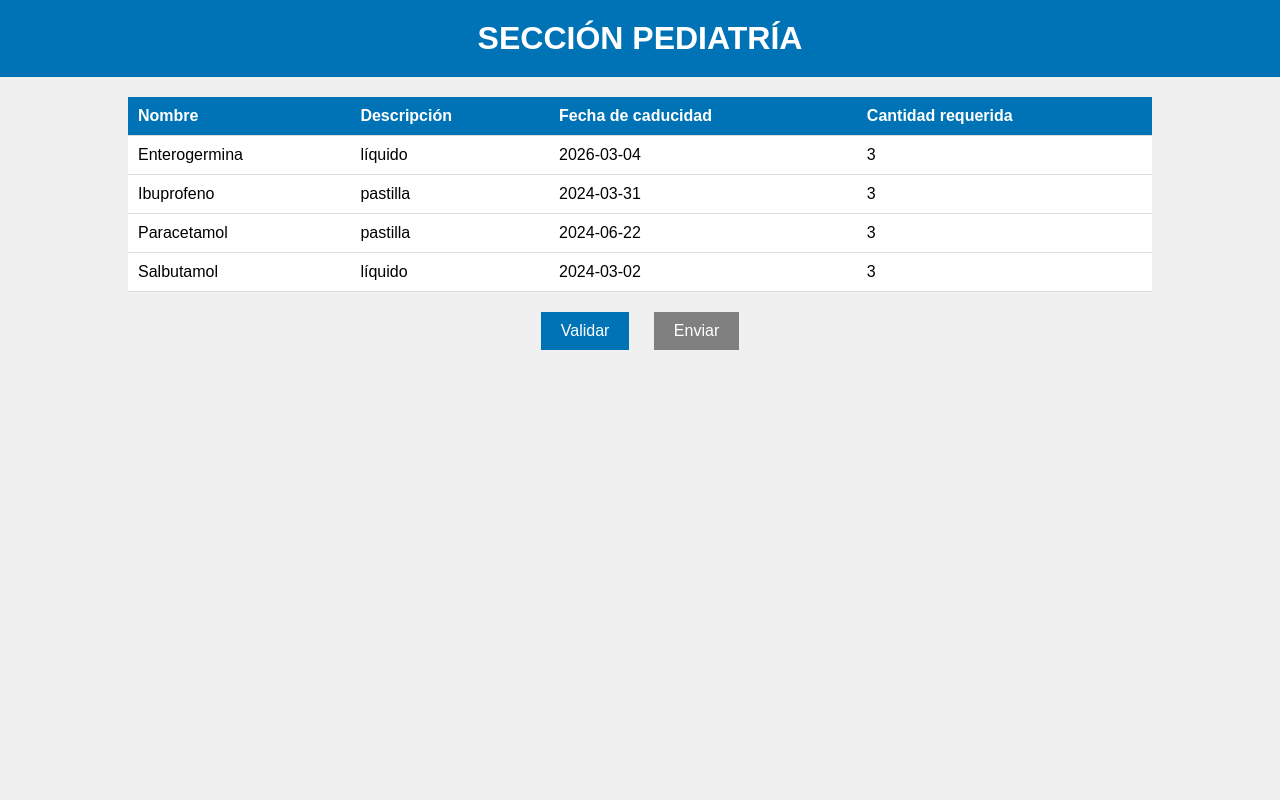
After one commit to estebancod/lab4, a PHP site: page /pediatria.php in a window 1280 px wide. The commit adds this page. Run offline with PHP 8.4, Linux system fonts and the light colour scheme.

Commit message:
juanes me ha ayudado a subir los ultimos cambios

```diff
--- a/index.php
+++ b/index.php
@@ -83,7 +83,7 @@
              if (userIDValue === '1') {
                window.location.href = 'interfaz_farmacia.php';
             } else if (userIDValue === '2') {
-              window.location.href = 'usuario_farmacia.php';
+              window.location.href = 'usuario_unidades.php';
             } else {
     // Manejar otro caso si es necesario
     alert('ID de usuario no válido');
--- a/interfaz_farmacia.php
+++ b/interfaz_farmacia.php
@@ -45,7 +45,7 @@
 </head>
 <body>
   <header>
-    <a href="modificar_persona.php">
+    <a href="solicitudes_unidades.php">
       <button>Solicitudes</button></a>
     <a href="gestion_medicamento.php">
       <button>Inventarios</button></a>
@@ -54,7 +54,7 @@
 
   <main>
     <!-- Aquí se mostraría el contenido relevante -->
-    <h1>Bienvenido a la interfaz gráfica</h1>
+    <h1>Bienvenido a la Medired express</h1>
     <p>Aquí podrás gestionar tus solicitudes, inventarios y cápsulas.</p>
   </main>
 </body>
--- /dev/null
+++ b/pediatria.php
@@ -0,0 +1,128 @@
+<!DOCTYPE html>
+<html>
+<head>
+    <title>Sección Pediatría</title>
+    <style>
+        body {
+            font-family: Arial, sans-serif;
+            background-color: #f0f0f0;
+            display: flex;
+            justify-content: flex-start;
+            align-items: center;
+            height: 100vh;
+            margin: 0;
+            flex-direction: column;
+        }
+
+        h1 {
+            background-color: #0073b7;
+            color: white;
+            padding: 20px;
+            margin: 0;
+            text-align: center;
+            width: 100%;
+        }
+
+        table {
+            width: 80%;
+            margin-top: 20px;
+            border-collapse: collapse;
+            background-color: white;
+        }
+
+        th, td {
+            padding: 10px;
+            text-align: left;
+            border-bottom: 1px solid #ddd;
+        }
+
+        th {
+            background-color: #0073b7;
+            color: white;
+        }
+
+        tr:hover {
+            background-color: #f1f1f1;
+        }
+
+        .button-container {
+            margin-top: 20px;
+        }
+
+        button {
+            padding: 10px 20px;
+            margin: 0 10px;
+            font-size: 16px;
+            cursor: pointer;
+        }
+
+        #send-button {
+            background-color: grey;
+            color: white;
+            border: none;
+            cursor: not-allowed;
+        }
+
+        #validate-button {
+            background-color: #0073b7;
+            color: white;
+            border: none;
+        }
+    </style>
+    <script>
+        function validate() {
+            alert('Validado para pediatría');
+            document.getElementById('send-button').style.backgroundColor = '#0073b7';
+            document.getElementById('send-button').style.cursor = 'pointer';
+            document.getElementById('send-button').disabled = false;
+        }
+
+        function send() {
+            alert('Enviado con éxito');
+        }
+    </script>
+</head>
+<body>
+    <h1>SECCIÓN PEDIATRÍA</h1>
+    <table>
+        <thead>
+            <tr>
+                <th>Nombre</th>
+                <th>Descripción</th>
+                <th>Fecha de caducidad</th>
+                <th>Cantidad requerida</th>
+            </tr>
+        </thead>
+        <tbody>
+            <tr>
+                <td>Enterogermina</td>
+                <td>líquido</td>
+                <td>2026-03-04</td>
+                <td>3</td>
+            </tr>
+            <tr>
+                <td>Ibuprofeno</td>
+                <td>pastilla</td>
+                <td>2024-03-31</td>
+                <td>3</td>
+            </tr>
+            <tr>
+                <td>Paracetamol</td>
+                <td>pastilla</td>
+                <td>2024-06-22</td>
+                <td>3</td>
+            </tr>
+            <tr>
+                <td>Salbutamol</td>
+                <td>líquido</td>
+                <td>2024-03-02</td>
+                <td>3</td>
+            </tr>
+        </tbody>
+    </table>
+    <div class="button-container">
+        <button id="validate-button" onclick="validate()">Validar</button>
+        <button id="send-button" onclick="send()" disabled>Enviar</button>
+    </div>
+</body>
+</html>
```
Also changed, not shown: cardiologia.php (added, +88 -0 lines), enviar.php (+18 -33 lines), gestion_solicitudes.php (+23 -10 lines), solicitudes_unidades.php (added, +63 -0 lines), usuario_farmacia.php (deleted, +0 -61 lines), usuario_unidades.php (added, +61 -0 lines).
